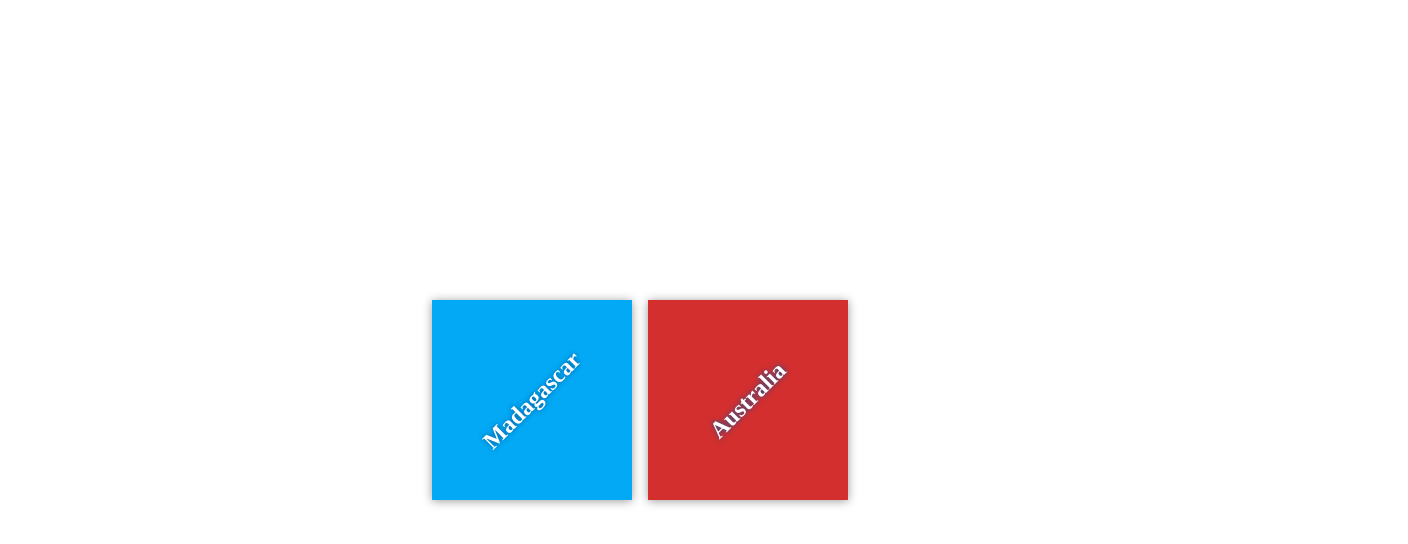
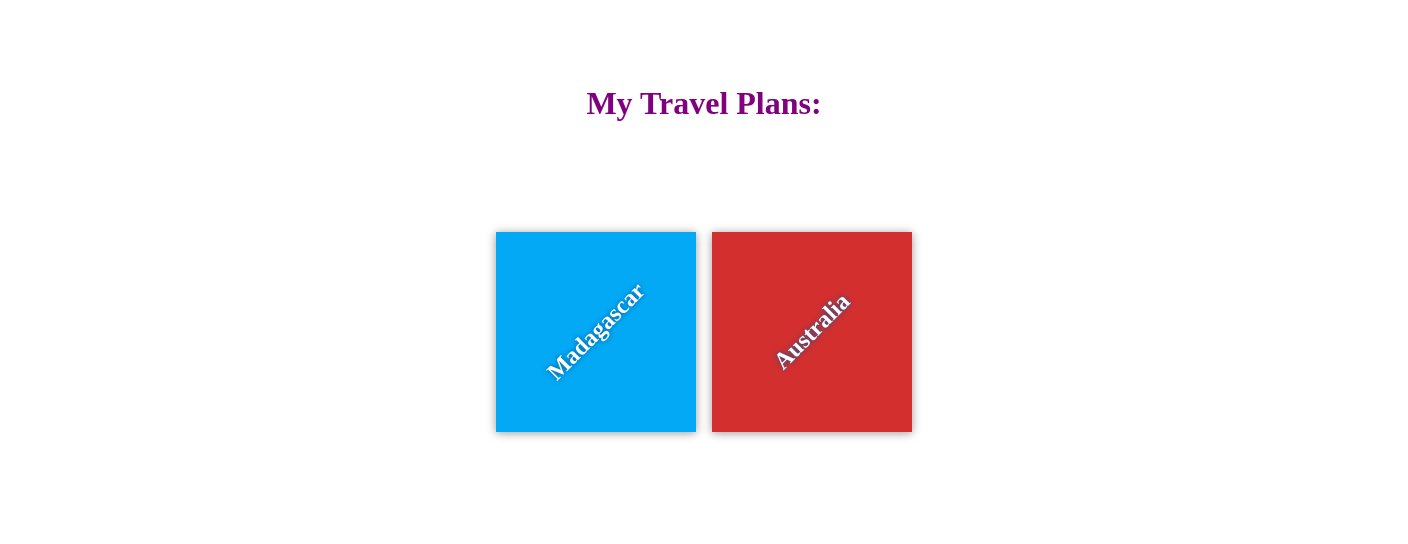
Before and after one commit to kandance/my-travel-plans, a plain HTML site: page index.html in a window 1280 px wide. Shown: the whole page, 1408 px wide, since content can reach past the window. Drawn offline with Linux system fonts and the light colour scheme.

Commit message:
Added 'My Travel Plans' Heading

```diff
--- a/css/app.css
+++ b/css/app.css
@@ -10,7 +10,6 @@ html {
 }
 
 body {
-    display: flex;
     margin: 0;
     height: 100%;
 }
@@ -18,7 +17,7 @@ body {
 .container {
     margin: auto;
     padding: 1em;
-    width: 80%;
+    width: 110%;
 }
 
 .destination-container {
@@ -40,6 +39,17 @@ body {
     text-align: center;
 }
 
+.header {
+    display: inline-block;
+    text-align: center;
+    width: 100%;
+    margin: 5%;
+}
+
+h1 {
+    color: purple;
+}
+
 h2 {
     margin: 0;
     transform: rotate(-45deg);
--- a/index.html
+++ b/index.html
@@ -7,7 +7,9 @@
     <link rel="stylesheet" href="css/app.css">
 </head>
 <body>
-
+    <header class="header">
+        <h1>My Travel Plans:</h1>
+    </header>
     <div class="container">
         <div class="destination-container">
             <div class="destination" id="madagascar">
```
